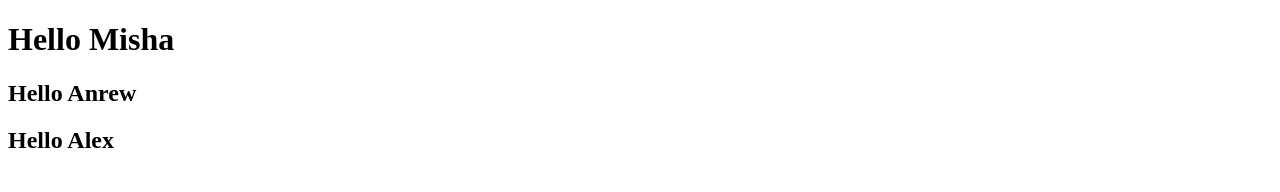
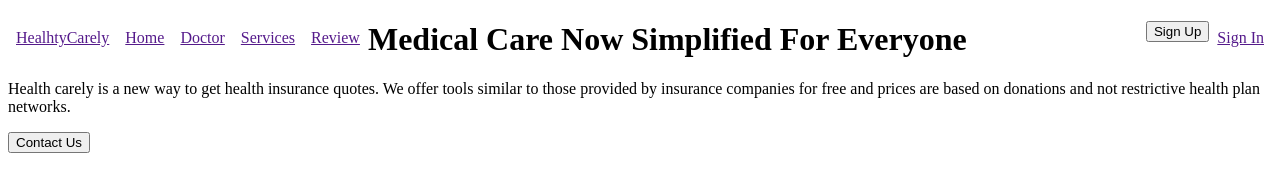
Before and after one commit to Andrevwv/project-for-misha, a website built with Vite: page index.html in a window 1280 px wide. Built offline with nearby package versions, Linux system fonts and the light colour scheme.

Commit message:
navbar process

```diff
--- a/index.html
+++ b/index.html
@@ -7,9 +7,26 @@
     <title>Vite App</title>
   </head>
   <body>
-    <h1>Hello Misha</h1>
-    <h2>Hello Anrew</h2>
-    <h2>Hello Alex</h2>
+    <div>
+      <div>
+        <ul>
+          <li><a href="">HealhtyCarely</a></li>
+          <li><a href="">Home</a></li>
+          <li><a href="">Doctor</a></li>
+          <li><a href="">Services</a></li>
+          <li><a href="">Review</a></li>
+        </ul>
+        <ul>
+          <li style="float:right"><a class="sign" href="">Sign In</a></li>
+          <li style="float:right"><button class="sign" href="">Sign Up</button></li>
+        </ul>
+      </div>
+      <div>
+        <h1>Medical Care Now Simplified For Everyone</h1>
+        <p>Health carely is a new way to get health insurance quotes. We offer tools similar to those provided by insurance companies for free and prices are based on donations and not restrictive health plan networks.</p>
+        <button>Contact Us</button>
+      </div>
+    </div>
     <script type="module" src="/main.js"></script>
   </body>
 </html>
--- a/style.scss
+++ b/style.scss
@@ -6,3 +6,19 @@
   color: #2c3e50;
   margin-top: 60px;
 }
+
+ul {
+  list-style-type: none;
+  margin: 0;
+  padding: 0;
+}
+
+li {
+  display: inline;
+  float: left;
+}
+
+a {
+  display: block;
+  padding: 8px;
+}
```
